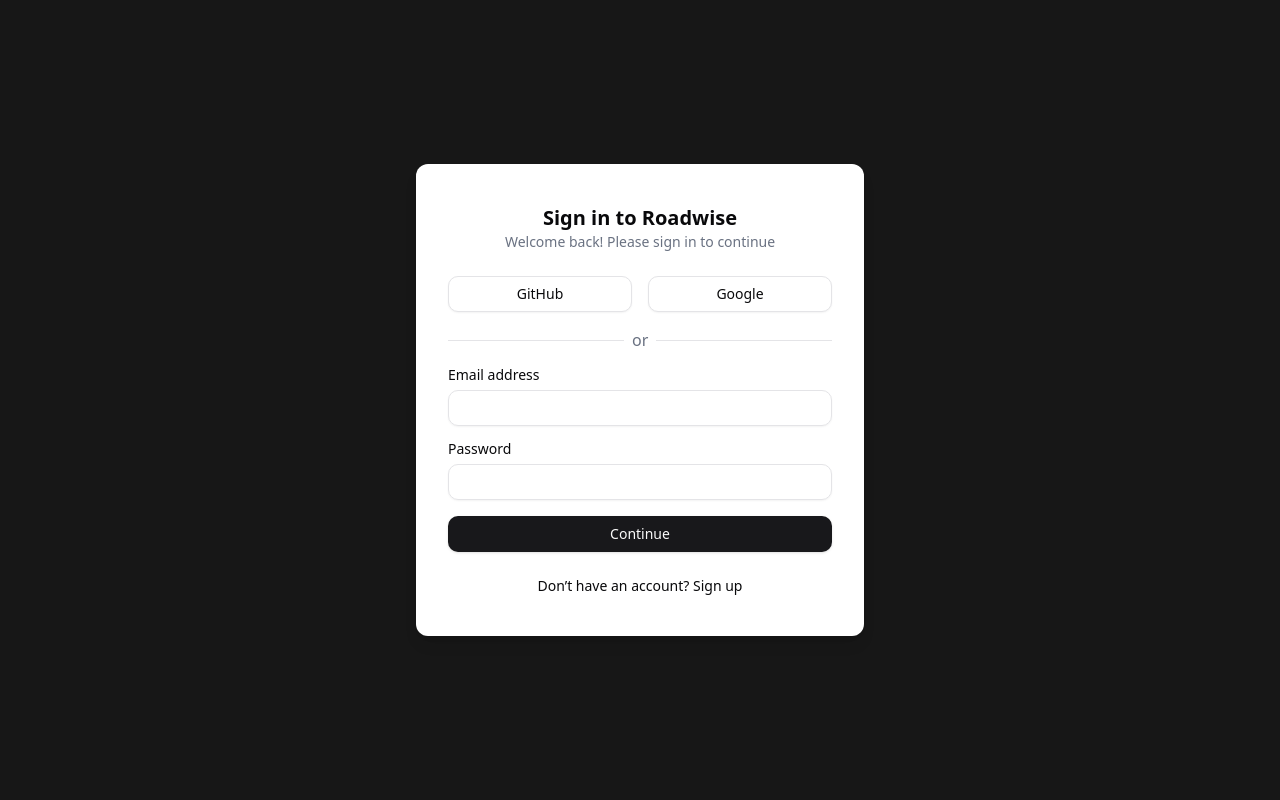
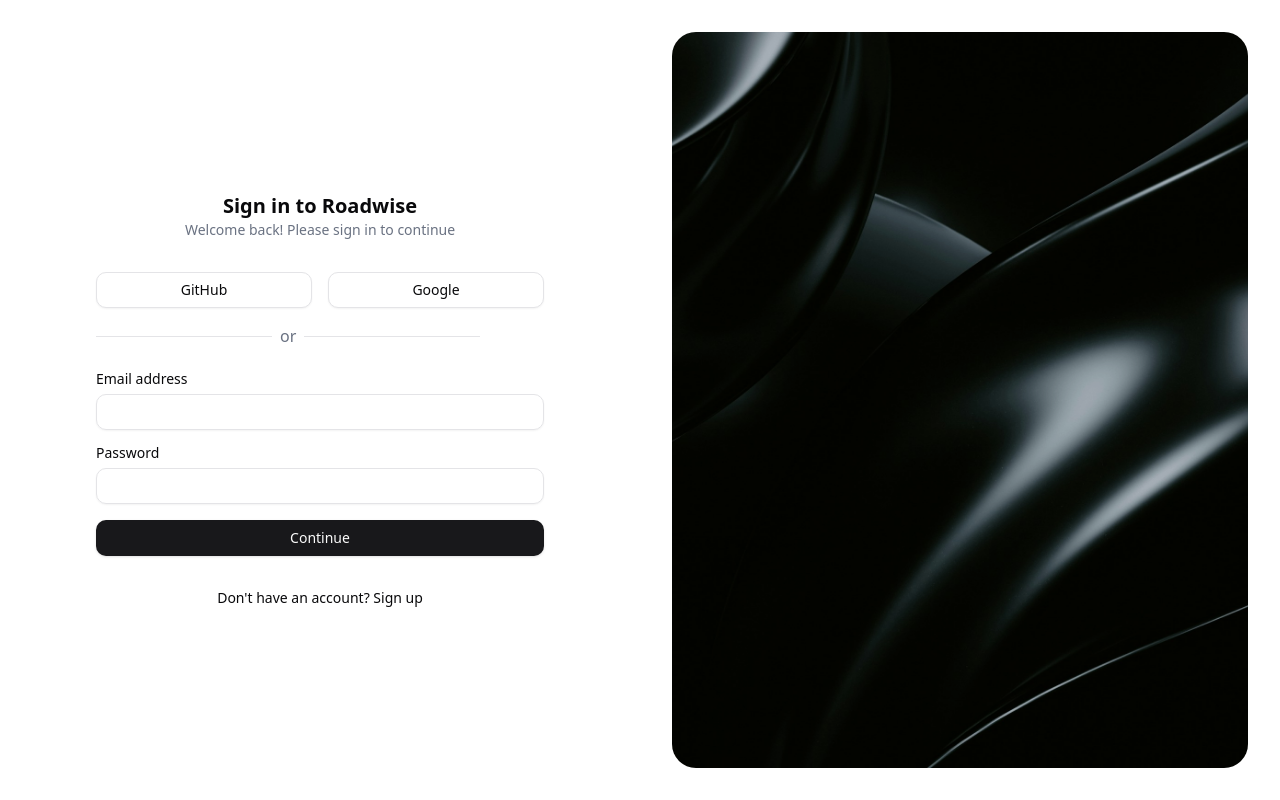
Before and after one commit to roadwise-dev/roadwise, a Next.js app: page /login in a window 1280 px wide. Built offline with nearby package versions, Linux system fonts and the light colour scheme; no server answers.

Commit message:
feat: add image to the right side of the login

```diff
--- a/app/login/page.tsx
+++ b/app/login/page.tsx
@@ -14,10 +14,12 @@
   }
 
   return (
-    <div className="flex items-center justify-center min-h-screen bg-neutral-900">
-      <div className="space-y-4 bg-white p-8 rounded-lg shadow-lg w-full max-w-md">
+    <div className="flex min-h-screen bg-white">
+      {/* Left side - Login Form */}
+      <div className="flex-1 flex items-center justify-center p-8">
+        <div className="w-full max-w-md space-y-6">
           {/* Logo */}
-        <div className="text-center mb-6">
+          <div className="text-center mb-8">
             <h2 className="mt-2 text-xl font-semibold">Sign in to Roadwise</h2>
             <p className="text-sm text-gray-500">
               Welcome back! Please sign in to continue
@@ -44,8 +46,22 @@
           <LoginForm />
 
           <Button asChild variant="ghost" className="w-full">
-          <Link href="/signup">Don’t have an account? Sign up</Link>
+            <Link href="/signup">Don't have an account? Sign up</Link>
           </Button>
+        </div>
+      </div>
+
+      {/* Right side - Background Image */}
+      <div className="flex-1 p-8">
+        <div
+          className="w-full h-full bg-cover bg-center rounded-3xl"
+          style={{
+            backgroundImage: 'url(/images/bg-pattern-1.jpg)',
+          }}
+        >
+          {/* Optional overlay for aesthetic purposes */}
+          <div className="w-full h-full bg-black/10 rounded-3xl" />
+        </div>
       </div>
     </div>
   );
```
Lines whose indentation alone changed are shown as unchanged.
